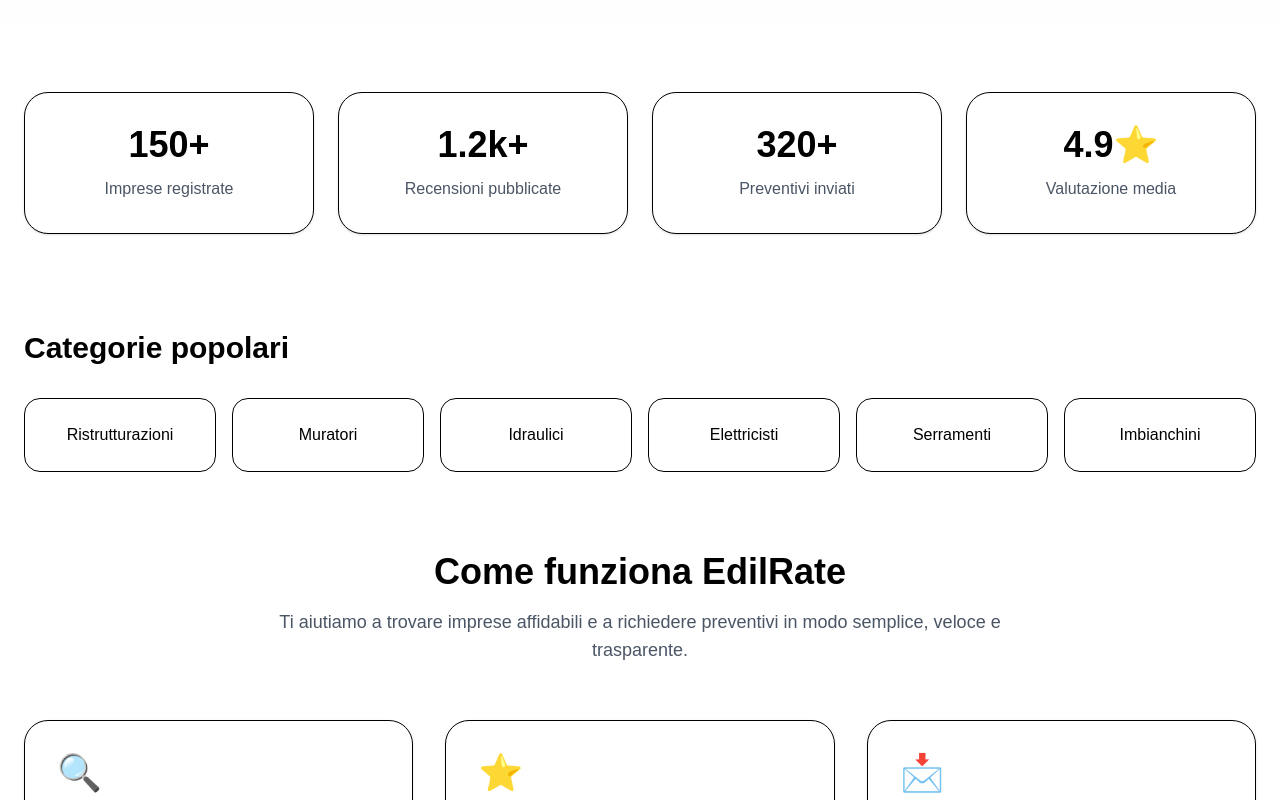
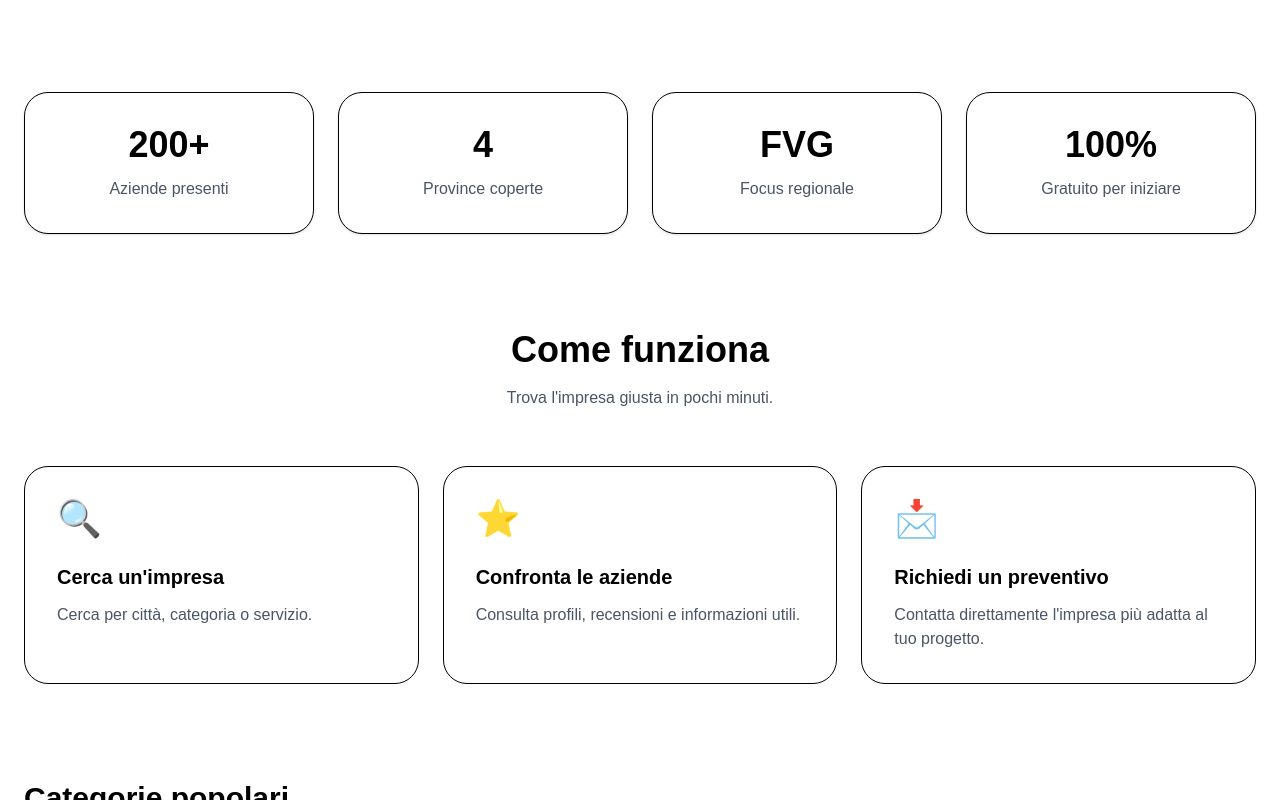
Before and after one commit to TomVerdad77/edilrate, a Next.js app: page / in a window 1280 px wide. Shown: the part 760-1560 px from the top of the page. Built offline with nearby package versions, Linux system fonts and the light colour scheme; no server answers.

Commit message:
Improve homepage and company search

```diff
--- a/app/imprese/page.tsx
+++ b/app/imprese/page.tsx
@@ -3,8 +3,21 @@
 import { useEffect, useState } from "react";
 import { supabase } from "@/src/lib/supabase";
 
+type Company = {
+  id: string;
+  name: string;
+  slug: string;
+  category: string;
+  city: string;
+  province: string;
+  description: string | null;
+  average_rating: number | null;
+  review_count: number | null;
+  verified: boolean;
+};
+
 export default function CompaniesPage() {
-  const [companies, setCompanies] = useState<any[]>([]);
+  const [companies, setCompanies] = useState<Company[]>([]);
   const [search, setSearch] = useState("");
   const [city, setCity] = useState("");
   const [category, setCategory] = useState("");
@@ -42,16 +55,24 @@
     const matchesCity = city
       ? company.city?.toLowerCase().includes(city.toLowerCase())
       : true;
+
       const matchesProvince = province
-  ? company.province === province
+  ? company.province?.toLowerCase().trim() === province.toLowerCase().trim()
   : true;
+
   const matchesCategory = category
-      ? company.category === category
+  ? company.category?.toLowerCase().trim() === category.toLowerCase().trim()
   : true;
 
     return matchesSearch && matchesCity && matchesProvince && matchesCategory;
   });
 
+  const sortedCompanies = [...filteredCompanies].sort(
+    (a, b) => (b.review_count || 0) - (a.review_count || 0)
+  );
+const availableCategories = Array.from(
+  new Set(companies.map((company) => company.category).filter(Boolean))
+);
   return (
     <main className="min-h-screen bg-white text-black">
       <section className="max-w-7xl mx-auto px-6 py-12">
@@ -66,8 +87,7 @@
             value={search}
             onChange={(e) => setSearch(e.target.value)}
             className="border rounded-xl px-4 py-3"
-            placeholder="Cerca impresa, categoria o città..."
-          />
+            placeholder="Cerca azienda, categoria o servizio..."         />
 
           <input
             value={city}
@@ -92,28 +112,34 @@
   className="border rounded-xl px-4 py-3"
 >
   <option value="">Tutte le categorie</option>
-            <option value="Ristrutturazioni">Ristrutturazioni</option>
-            <option value="Muratori">Muratori</option>
-            <option value="Idraulici">Idraulici</option>
-            <option value="Elettricisti">Elettricisti</option>
-            <option value="Serramenti">Serramenti</option>
-            <option value="Imbianchini">Imbianchini</option>
+
+  {availableCategories.map((cat) => (
+    <option key={cat} value={cat}>
+      {cat}
+    </option>
+  ))}
 </select>
         </div>
 
-        <div className="mt-10 grid gap-6">
+        <div className="mt-10">
+  <p className="text-gray-600 mb-6">
+    {filteredCompanies.length} aziende trovate
+  </p>
+
+  <div className="grid gap-6">
           {filteredCompanies.length > 0 ? (
-            filteredCompanies.map((company) => (
-              <div
+            sortedCompanies.map((company) => (             <div
                 key={company.id}
                 className="border rounded-3xl p-6 flex flex-col md:flex-row md:items-center md:justify-between gap-6 hover:shadow-md transition"
               >
                 <div>
-                  <div className="flex items-center gap-3">
-                    <h2 className="text-2xl font-semibold">{company.name}</h2>
+                  <div className="flex items-center gap-2">
+                    <h2 className="text-3xl font-semibold">
+                      {company.name}
+                      </h2>
 
                     {company.verified && (
-                      <span className="text-xs border px-2 py-1 rounded-full">
+                      <span className="text-xs bg-black text-white px-2 py-1 rounded-full">
                         Verificata
                       </span>
                     )}
@@ -156,6 +182,7 @@
             </div>
           )}
         </div>
+        </div>
       </section>
     </main>
   );
--- a/app/page.tsx
+++ b/app/page.tsx
@@ -192,41 +192,92 @@
   <div className="grid grid-cols-2 md:grid-cols-4 gap-6">
     <div className="border rounded-3xl p-8 text-center bg-white shadow-sm">
       <div className="text-4xl font-bold">
-        150+
+        200+
       </div>
 
       <p className="mt-3 text-gray-600">
-        Imprese registrate
+        Aziende presenti
       </p>
     </div>
 
     <div className="border rounded-3xl p-8 text-center bg-white shadow-sm">
       <div className="text-4xl font-bold">
-        1.2k+
+        4
       </div>
 
       <p className="mt-3 text-gray-600">
-        Recensioni pubblicate
+        Province coperte
       </p>
     </div>
 
     <div className="border rounded-3xl p-8 text-center bg-white shadow-sm">
       <div className="text-4xl font-bold">
-        320+
+        FVG
       </div>
 
       <p className="mt-3 text-gray-600">
-        Preventivi inviati
+        Focus regionale
       </p>
     </div>
 
     <div className="border rounded-3xl p-8 text-center bg-white shadow-sm">
       <div className="text-4xl font-bold">
-        4.9⭐
+        100%
       </div>
 
       <p className="mt-3 text-gray-600">
-        Valutazione media
+        Gratuito per iniziare
+      </p>
+    </div>
+  </div>
+</section>
+
+{/* COME FUNZIONA */}
+<section className="max-w-7xl mx-auto px-6 pb-24">
+  <div className="text-center">
+    <h2 className="text-4xl font-bold">
+      Come funziona
+    </h2>
+
+    <p className="mt-4 text-gray-600">
+      Trova l'impresa giusta in pochi minuti.
+    </p>
+  </div>
+
+  <div className="mt-14 grid md:grid-cols-3 gap-6">
+    <div className="border rounded-3xl p-8">
+      <div className="text-4xl">🔍</div>
+
+      <h3 className="mt-6 text-xl font-semibold">
+        Cerca un'impresa
+      </h3>
+
+      <p className="mt-3 text-gray-600">
+        Cerca per città, categoria o servizio.
+      </p>
+    </div>
+
+    <div className="border rounded-3xl p-8">
+      <div className="text-4xl">⭐</div>
+
+      <h3 className="mt-6 text-xl font-semibold">
+        Confronta le aziende
+      </h3>
+
+      <p className="mt-3 text-gray-600">
+        Consulta profili, recensioni e informazioni utili.
+      </p>
+    </div>
+
+    <div className="border rounded-3xl p-8">
+      <div className="text-4xl">📩</div>
+
+      <h3 className="mt-6 text-xl font-semibold">
+        Richiedi un preventivo
+      </h3>
+
+      <p className="mt-3 text-gray-600">
+        Contatta direttamente l'impresa più adatta al tuo progetto.
       </p>
     </div>
   </div>
```
Lines whose indentation alone changed are shown as unchanged.
